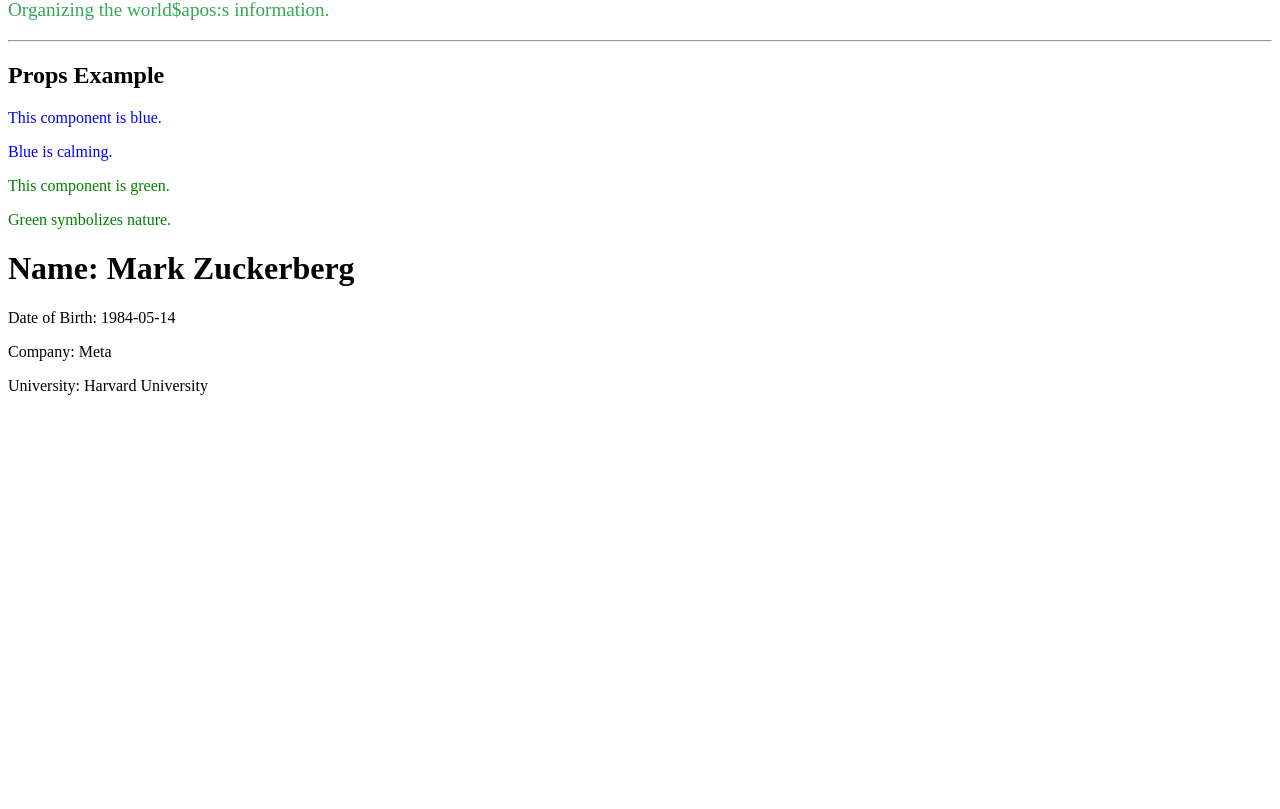
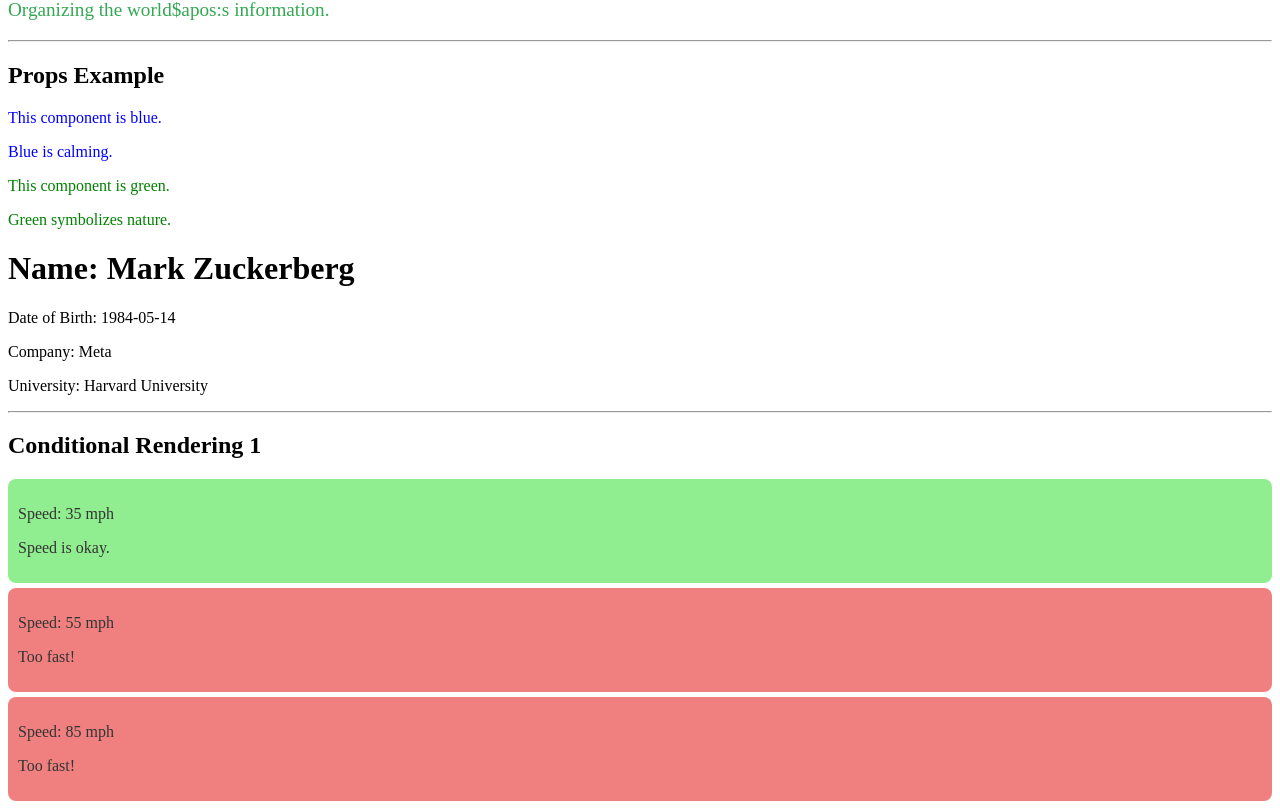
Before and after one commit to genuinelycool/react_project, a React (Vite) app: page / in a window 1280 px wide. Shown: the part 609-1418 px from the top of the page. Before the commit the page ends 1020 px from the top, so only its background shows below. Built offline with nearby package versions, Linux system fonts and the light colour scheme.

Commit message:
example: conditional rendering 1

```diff
--- a/src/components/ConditionalRendering1.jsx
+++ b/src/components/ConditionalRendering1.jsx
@@ -1,7 +1,37 @@
+const SpeedMessage = ({ speed }) => {
+  const speedLimit = 50;
+
+  const message = speed <= speedLimit ? (
+    <p>Speed is okay.</p>
+  ) : (
+    <p>Too fast!</p>
+  );
+
+  const style = {
+    backgroundColor: speed <= speedLimit ? "#90ee90" : "#f08080",
+    padding: "10px",
+    margin: "5px 0",
+    borderRadius: "8px",
+    color: "#333",
+  };
+
+  return (
+    <div style={style}>
+      <p>Speed: {speed} mph</p>
+      {message}
+    </div>
+  );
+};
+
 const ConditionalRendering1 = () => {
   return (
     <>
+      <hr />
+      <h2>Conditional Rendering 1</h2>
 
+      <SpeedMessage speed={35} />
+      <SpeedMessage speed={55} />
+      <SpeedMessage speed={85} />
     </>
   );
 };
```
